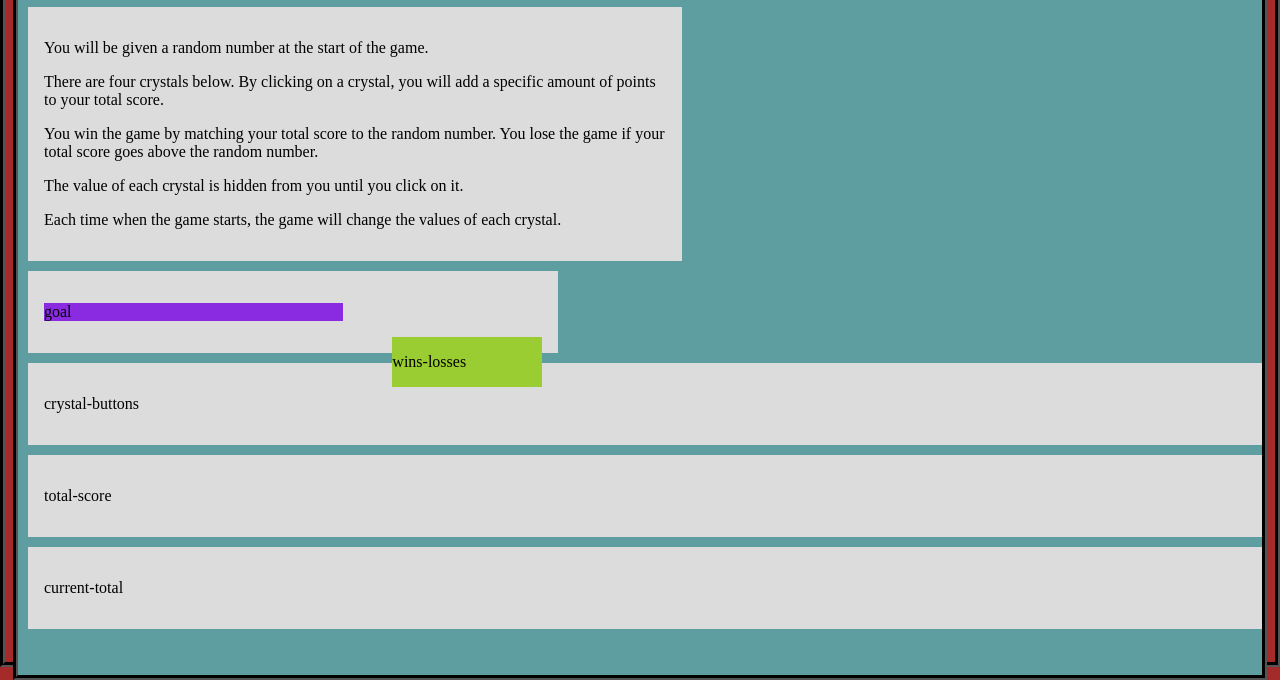
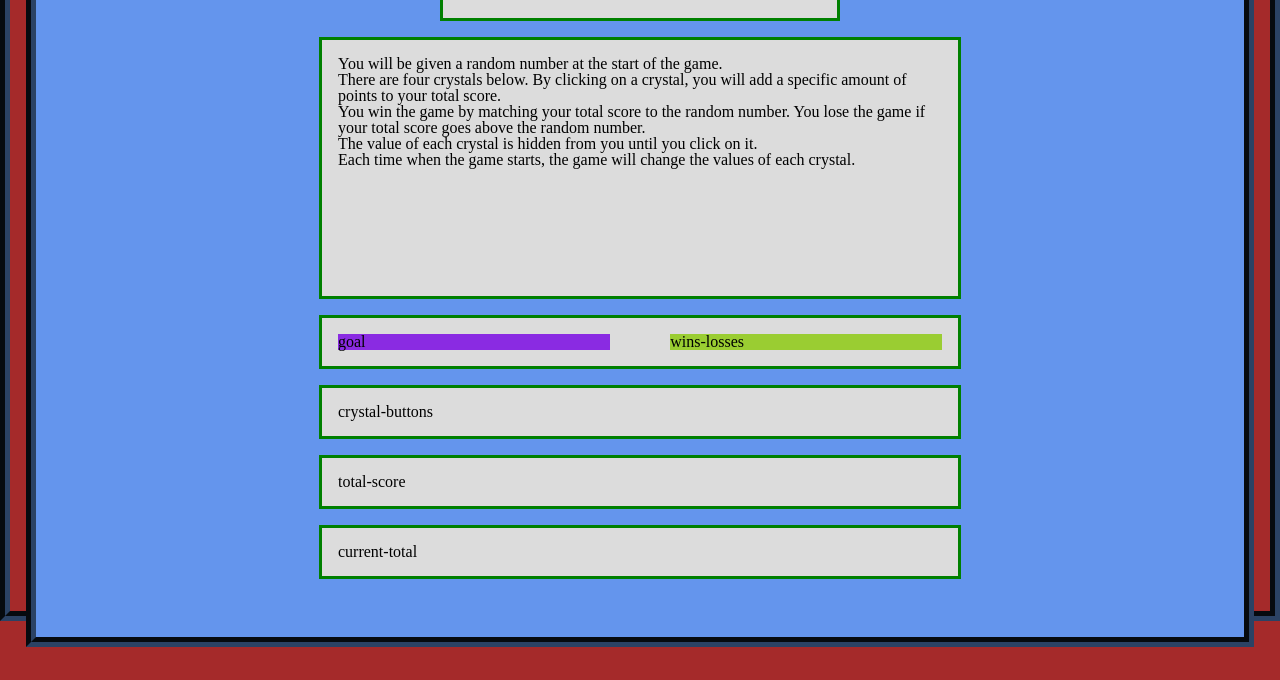
Before and after one commit to tmh6395/unit-4-game, a plain HTML site: page index.html in a window 1280 px wide. Shown: the part 143-823 px from the top of the page. After the commit the page ends 800 px from the top, so only its background shows below. Drawn offline with Linux system fonts and the light colour scheme.

Commit message:
Updated some files

```diff
--- a/assets/css/style.css
+++ b/assets/css/style.css
@@ -1,17 +1,37 @@
 html, body{
     height: 100%;
     background-color: brown;
-    border: 5px black;
-    border-style: groove;
+    border: 10px rgb(43, 66, 100) groove;
 }
+
+html{
+    height: 93%;
+}
+
 body{
-    background-color: cadetblue;
+    position: relative;
+    height: 100%;
+    margin: 1em;
+    background-color: cornflowerblue;
+}
+
+#main-container{
+    position: absolute;
+    overflow: auto;
+    width: 100%;
+    height: 100%;
+}
+
+.centered{
+    margin: auto;
+    width: 50%;
+    border: 3px solid green;
+    padding: 10px;
 }
 
 .row{
     padding: 1em;
-    margin: 10px;
-    margin-right: 0;
+    margin: 1em auto;
     background-color: gainsboro;
 }
 
@@ -27,21 +47,19 @@ body{
 }
 
 #goal-wins-losses{
-    position: relative;
-    width: 40%;
-    height: 5%;;
+    width: 50%;
 }
 
 #goal{
-    width: 60%;
-    height: 100%;
+    width: 45%;
+    height: 45%;
+    display: inline-block;
     background-color: blueviolet;
 }
 
 #wins-losses{
+    width: 45%;
     float: right;
-    width: 30%;
-    height: 100%;
     background-color: yellowgreen;
 }
 
--- a/index.html
+++ b/index.html
@@ -6,8 +6,8 @@
     <meta http-equiv="X-UA-Compatible" content="IE=edge">
     <title>Crystals Collector</title>
     <meta name="viewport" content="width=device-width, initial-scale=1">
+    <link rel="stylesheet" type="text/css" media="screen" href="assets/css/reset.css"/>
     <link rel="stylesheet" type="text/css" media="screen" href="assets/css/style.css" />
-    <!-- <link rel="stylesheet" type="text/css" media="screen" href="assets/css/reset.css"/> -->
     <!-- FOR SOME REASON THIS MAKES <H1/> BE THE SIZE OF <P/> -->
     <script src="assets/javascript/game.js"></script>
 </head>
@@ -16,14 +16,14 @@
 
     <div id="main-container">
 
-        <div class="row" id="game-title">
+        <div class="row centered" id="game-title">
             <div>
                 <h1>Crystals Colletor!</h1>
             </div>
         </div>
 
 
-        <div class="row" id="game-instructions">
+        <div class="row centered" id="game-instructions">
             <p>
                 You will be given a random number at the start of the game.
             </p>
@@ -45,31 +45,31 @@
         </div>
 
 
-        <div class="row" id="goal-wins-losses">
+        <div class="row centered" id="goal-wins-losses">
 
             <div id="goal">
-                <p>goal</p>
+                goal
             </div>
 
             <div id="wins-losses">
-                <p>wins-losses</p>
+                wins-losses
             </div>
 
         </div>
 
 
-        <div class="row" id="crystal-buttons">
-            <p>crystal-buttons</p>
+        <div class="row centered" id="crystal-buttons">
+            crystal-buttons
         </div>
 
 
-        <div class="row" id="total-score">
-            <p>total-score</p>
+        <div class="row centered" id="total-score">
+            total-score
         </div>
 
 
-        <div class="row" id="current-total">
-            <p>current-total</p>
+        <div class="row centered" id="current-total">
+            current-total
         </div>
 
     </div>
```
